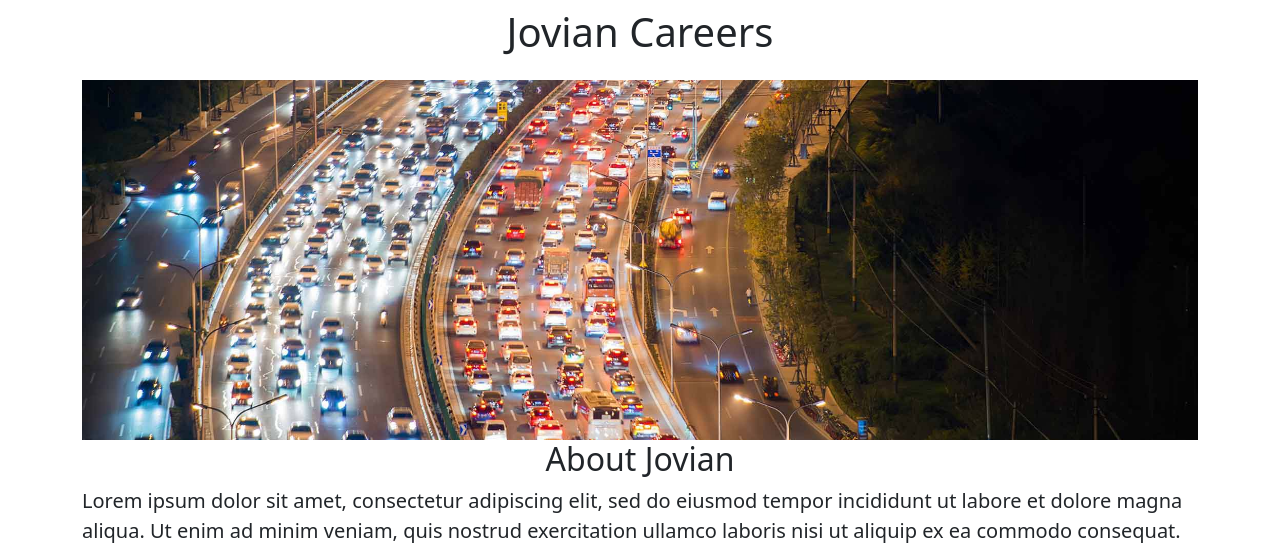
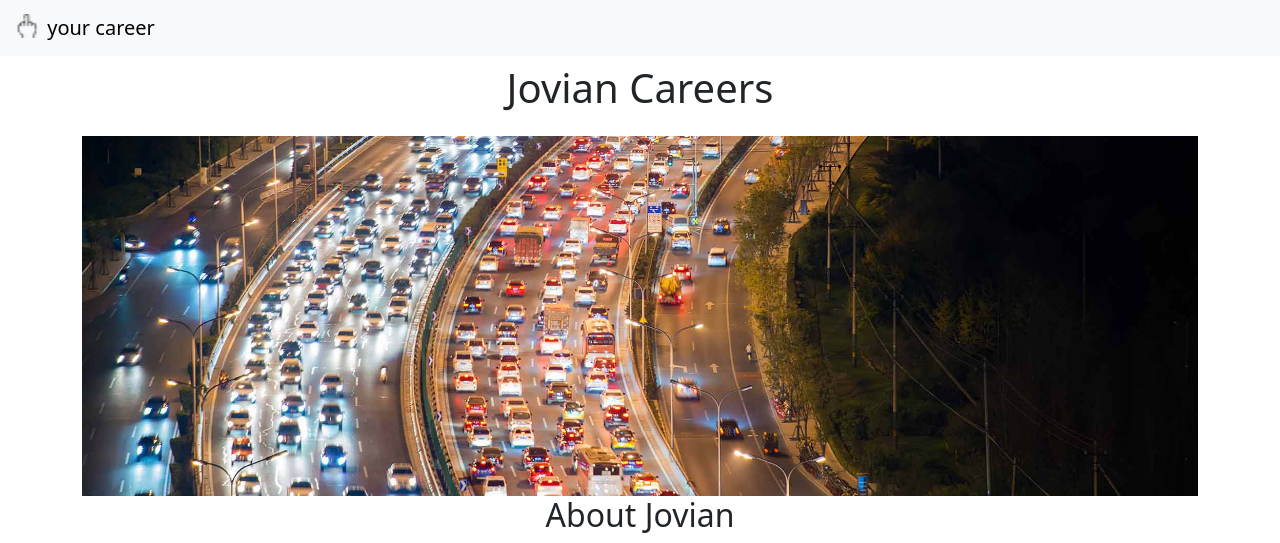
Before and after one commit to resigniert/jovian-careers-website-v2, a Flask app: page / in a window 1280 px wide. Shown: the top 543 px of the page. Run offline with Flask 3, Linux system fonts and the light colour scheme.

Commit message:
another change

```diff
--- a/templates/home.html
+++ b/templates/home.html
@@ -16,6 +16,7 @@
     </style>
   </head>
   <body>
+    {% include "nav.html" %}
     <div class="container">
       <h1 class="text-center mt-2 mb-4">Jovian Careers</h1>
       <img class="img-fluid" id="banner" src="https://jovian-careers-website--resigniert.repl.co/static/banner.jpg">
--- /dev/null
+++ b/templates/nav.html
@@ -0,0 +1,8 @@
+<nav class="navbar bg-body-tertiary">
+  <div class="container-fluid">
+    <a class="navbar-brand" href="#">
+      <img src="{{url_for('static', filename='favicon.png')}}" alt="Logo" width="30" height="24" class="d-inline-block align-text-top">
+      your career
+    </a>
+  </div>
+</nav>
```
